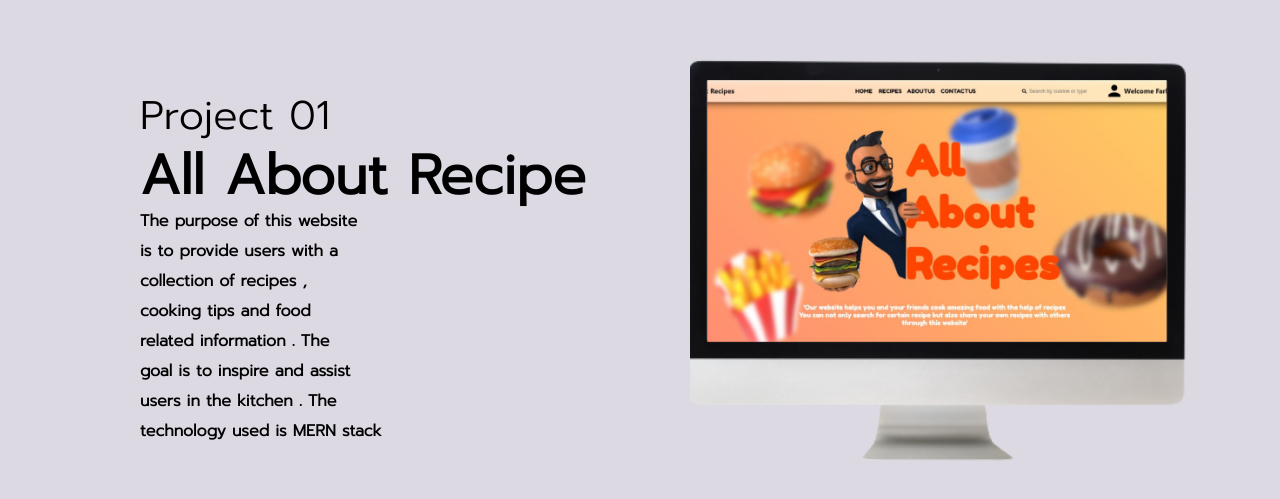
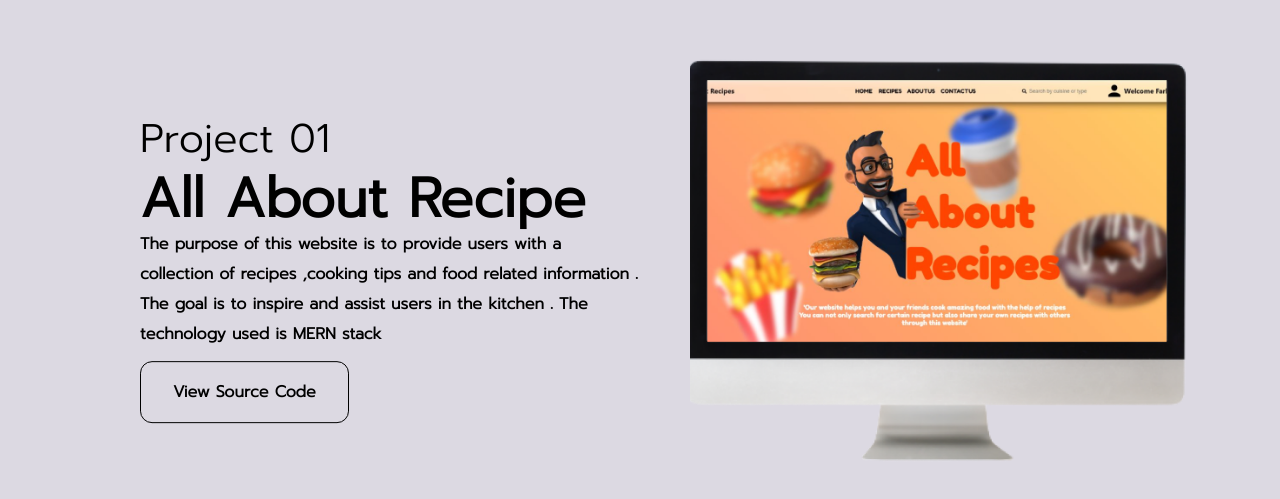
Before and after one commit to itsfarhankhan28/MyPortfolio-, a React (Create React App) app: page / in a window 1280 px wide. Shown: the part 1671-2170 px from the top of the page. Built offline with nearby package versions, Linux system fonts and the light colour scheme; what tailwindcss-debug-screens would draw is missing.

Commit message:
style(ProjectOne): changed style of ProjectOne

```diff
--- a/src/Components/ProjectOne.jsx
+++ b/src/Components/ProjectOne.jsx
@@ -119,8 +119,8 @@ const ProjectOne = () => {
         <motion.p style={{opacity:paragraph1Opacity,y:paragraph1TranslateY}} className='w-[50%] font-herofont pt-20'>
             <h1 className='text-[40px]'>Project 01</h1>
             <h1 className='text-[55px] font-semibold'>All About Recipe</h1>
-            <p className='leading-[30px] font-semibold'>The purpose of this website <br /> is to provide users with a <br />
-            collection of recipes ,<br /> cooking tips and food <br /> related information . The <br /> goal is to inspire and assist <br /> users in the kitchen . The <br /> technology used is MERN stack</p>
+            <p className='leading-[30px] font-semibold'>The purpose of this website is to provide users with a collection of recipes ,cooking tips and food related information . The goal is to inspire and assist users in the kitchen . The technology used is MERN stack</p>
+            <button className='border border-black px-8 mt-3 font-semibold rounded-xl'>View Source Code</button>
         </motion.p>
         <motion.img style={{opacity , scale , x}}  className='w-[50%] my-auto' src={projectimg1} alt="" />
         </motion.div>
```
